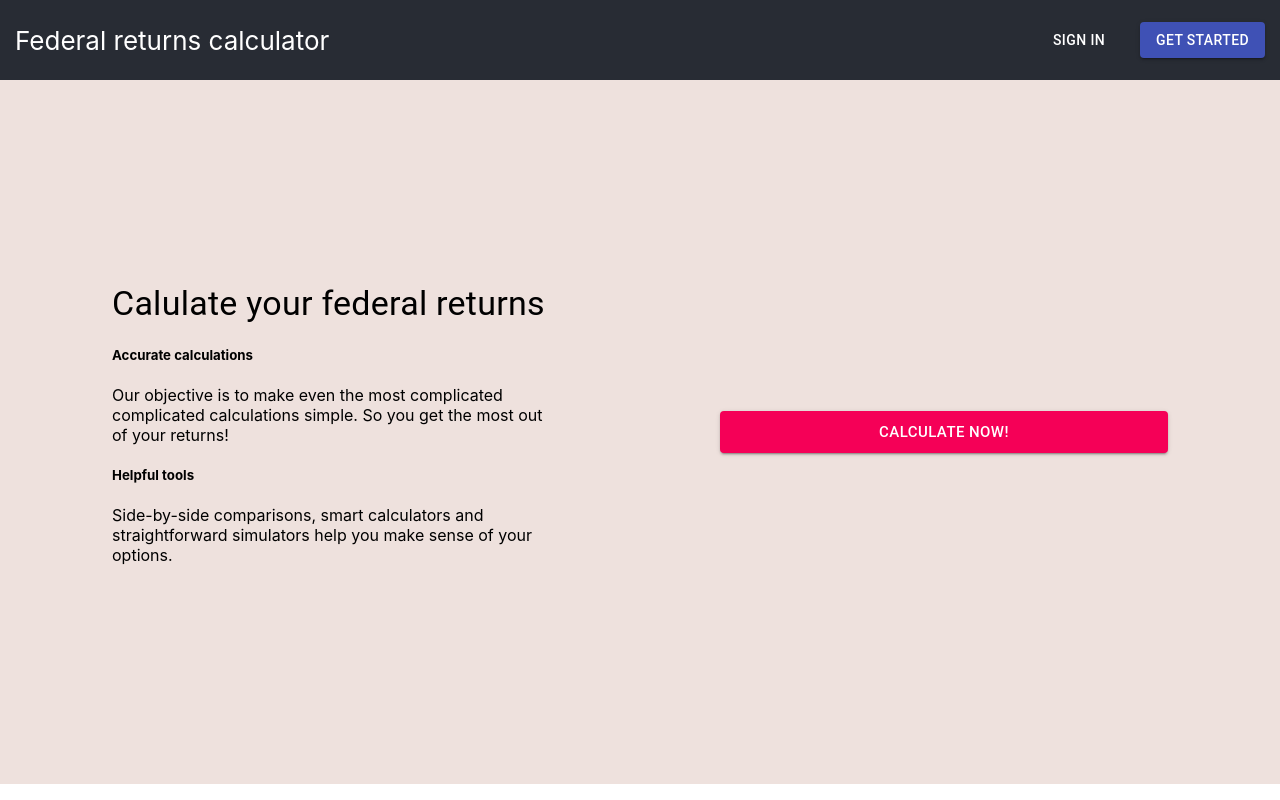
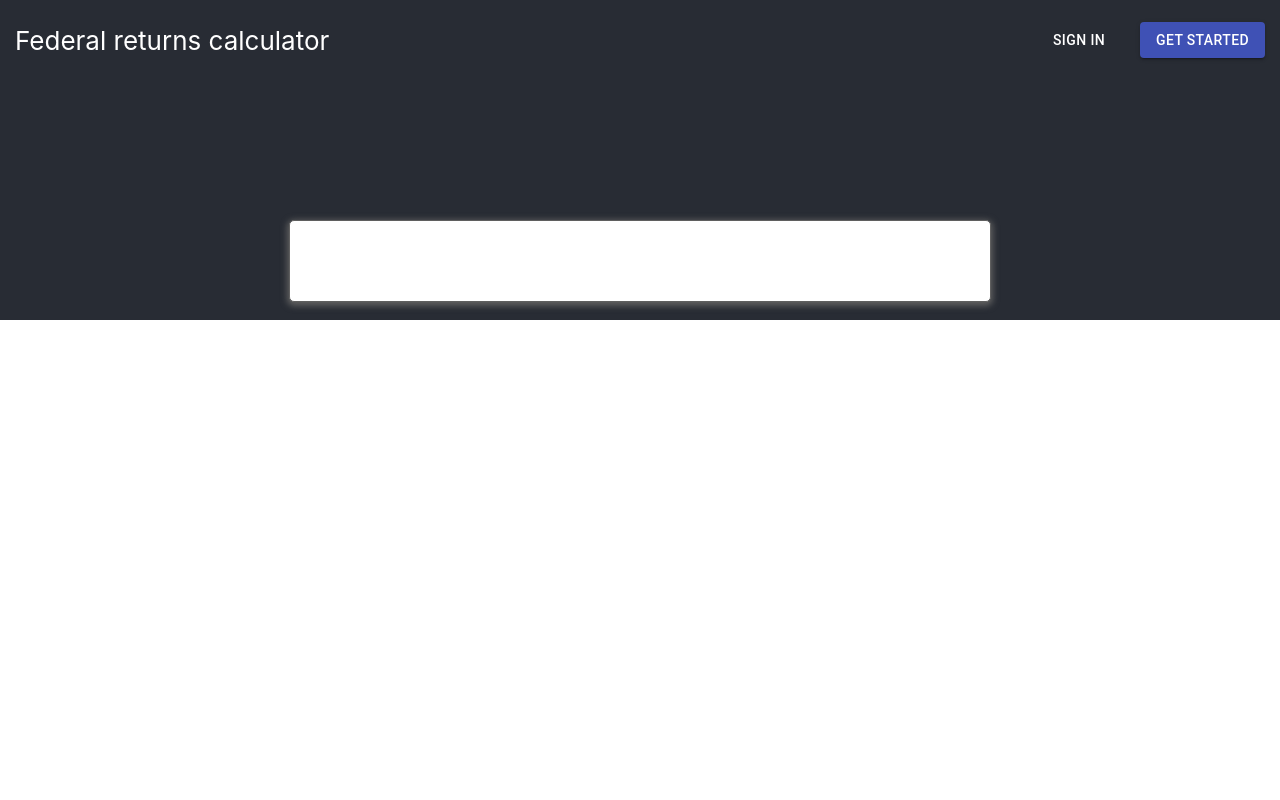
Before and after one commit to pooja1690/fersapp-client, a React (Create React App) app in the folder fersapp/: page /terms in a window 1280 px wide. Built offline with nearby package versions, Linux system fonts and the light colour scheme.

Commit message:
form container with terms and conditions

```diff
--- a/fersapp/package.json
+++ b/fersapp/package.json
@@ -7,6 +7,7 @@
     "email-validator": "^2.0.4",
     "react": "^16.8.6",
     "react-dom": "^16.8.6",
+    "react-router-dom": "^5.0.1",
     "react-scripts": "3.0.1",
     "typescript": "^3.5.2"
   },
--- a/fersapp/src/App.js
+++ b/fersapp/src/App.js
@@ -1,14 +1,21 @@
 import React from "react";
+import { BrowserRouter as Router, Route, Link } from "react-router-dom";
 import Header from "./pages/components/header/Header";
 import LandingPage from "./pages/landing-page/LandingPage";
+import TermsAndConditions from "./pages/terms-conditions";
+import UserForm from "./pages/form/user-form";
 import "./App.css";
 
 function App() {
   return (
-    <div>
-      <Header />
-      <LandingPage />
-    </div>
+    <Router>
+      <div>
+        <Header />
+        <Route path="/" exact component={LandingPage} />
+        <Route path="/userform" component={UserForm} />
+        <Route path="/terms" component={TermsAndConditions} />
+      </div>
+    </Router>
   );
 }
 
--- a/fersapp/src/pages/components/header/Header.css
+++ b/fersapp/src/pages/components/header/Header.css
@@ -1,23 +1,23 @@
-.Header {
+.header-panel {
   background-color: #282c34;
+  height: 40vh;
+  font-size: calc(10px + 2vmin);
+  color: white;
+  padding: 0px 15px 0px 15px;
+}
+
+.header-content {
   height: 80px;
   display: flex;
   flex-direction: row;
   align-items: center;
   justify-content: space-between;
-  font-size: calc(10px + 2vmin);
-  color: white;
-  padding: 0px 15px 0px 15px;
 }
-
-.Header-logo {
+.header-logo {
   float: left;
 }
 
-.Header-left {
-}
-
-.Header-right {
+.header-right {
   display: inherit;
   flex-direction: row;
   align-items: center;
--- a/fersapp/src/pages/components/header/Header.js
+++ b/fersapp/src/pages/components/header/Header.js
@@ -27,12 +27,17 @@ function Header() {
   }
 
   return (
-    <div className="Header">
-      <div className="Header-left">
-        <div className="Header-logo">Federal returns calculator</div>
+    <div className="header-panel">
+      <div className="header-content">
+        <div className="header-left">
+          <div className="header-logo">Federal returns calculator</div>
         </div>
-      <div className="Header-right">
-        <Button variant="text" color="inherit" onClick={handleClickOpenSignIn}>
+        <div className="header-right">
+          <Button
+            variant="text"
+            color="inherit"
+            onClick={handleClickOpenSignIn}
+          >
             Sign In
           </Button>
           <Button
@@ -52,6 +57,7 @@ function Header() {
           </Dialog>
         </div>
       </div>
+    </div>
   );
 }
 
--- /dev/null
+++ b/fersapp/src/pages/form/container.js
@@ -0,0 +1,13 @@
+import React from "react";
+import "./styles.css";
+
+const Container = props => {
+  return (
+    <div className="form-container">
+      <h2>{props.heading}</h2>
+      {props.content}
+    </div>
+  );
+};
+
+export default Container;
--- /dev/null
+++ b/fersapp/src/pages/form/styles.css
@@ -0,0 +1,14 @@
+.form-container {
+    overflow-x: scroll;
+    border: 1px solid #5f5f5f;
+    border-radius: 5px;
+    width: 50vw;
+    padding: 30px;
+    box-shadow: 0px 2px 6px 2px #5f5f5f;
+    background-color: white;
+    position: relative;
+    top: -100px;
+    margin: auto;
+    max-height: 500px;
+    text-align: justify;
+}
--- /dev/null
+++ b/fersapp/src/pages/form/user-form/index.js
@@ -0,0 +1,16 @@
+import React from "react";
+import Typography from "@material-ui/core/Typography";
+import Button from "@material-ui/core/Button";
+import TermsAndConditions from "../../terms-conditions";
+import Container from "../container";
+const terms = false;
+
+function UserForm() {
+  return (
+    <div>
+      <TermsAndConditions />
+    </div>
+  );
+}
+
+export default UserForm;
--- a/fersapp/src/pages/landing-page/LandingPage.js
+++ b/fersapp/src/pages/landing-page/LandingPage.js
@@ -2,6 +2,7 @@ import React from "react";
 import "./LandingPage.css";
 import Typography from "@material-ui/core/Typography";
 import Button from "@material-ui/core/Button";
+import { Link } from "react-router-dom";
 
 function LandingPage() {
   return (
@@ -26,6 +27,7 @@ function LandingPage() {
         </div>
       </div>
       <div className="reasons__button">
+        <Link to="/userform">
           <Button
             variant="contained"
             color="secondary"
@@ -35,6 +37,7 @@ function LandingPage() {
           >
             Calculate Now!
           </Button>
+        </Link>
       </div>
     </div>
   );
--- /dev/null
+++ b/fersapp/src/pages/terms-conditions/index.js
@@ -0,0 +1,74 @@
+import React from "react";
+import Typography from "@material-ui/core/Typography";
+import Button from "@material-ui/core/Button";
+import Container from "../form/container";
+
+function TermsAndConditions() {
+  return <Container heading={termsHeading} content={termsContent} />;
+}
+
+const termsHeading = () => {
+  return <>Terms and Conditions</>;
+};
+
+const termsContent = () => {
+  return (
+    <>
+      Welcome to Google! Thanks for using our products and services
+      (“Services”). The Services are provided by Google LLC (“Google”), located
+      at 1600 Amphitheatre Parkway, Mountain View, CA 94043, United States. By
+      using our Services, you are agreeing to these terms. Please read them
+      carefully. Our Services are very diverse, so sometimes additional terms or
+      product requirements (including age requirements) may apply. Additional
+      terms will be available with the relevant Services, and those additional
+      terms become part of your agreement with us if you use those Services.
+      Using our Services You must follow any policies made available to you
+      within the Services. Don’t misuse our Services. For example, don’t
+      interfere with our Services or try to access them using a method other
+      than the interface and the instructions that we provide. You may use our
+      Services only as permitted by law, including applicable export and
+      re-export control laws and regulations. We may suspend or stop providing
+      our Services to you if you do not comply with our terms or policies or if
+      we are investigating suspected misconduct. Using our Services does not
+      give you ownership of any intellectual property rights in our Services or
+      the content you access. You may not use content from our Services unless
+      you obtain permission from its owner or are otherwise permitted by law.
+      These terms do not grant you the right to use any branding or logos used
+      in our Services. Don’t remove, obscure, or alter any legal notices
+      displayed in or along with our Services. Our Services display some content
+      that is not Google’s. This content is the sole responsibility of the
+      entity that makes it available. We may review content to determine whether
+      it is illegal or violates our policies, and we may remove or refuse to
+      display content that we reasonably believe violates our policies or the
+      law. But that does not necessarily mean that we review content, so please
+      don’t assume that we do. In connection with your use of the Services, we
+      may send you service announcements, administrative messages, and other
+      information. You may opt out of some of those communications. Some of our
+      Services are available on mobile devices. Do not use such Services in a
+      way that distracts you and prevents you from obeying traffic or safety
+      laws. Your Google Account You may need a Google Account in order to use
+      some of our Services. You may create your own Google Account, or your
+      Google Account may be assigned to you by an administrator, such as your
+      employer or educational institution. If you are using a Google Account
+      assigned to you by an administrator, different or additional terms may
+      apply and your administrator may be able to access or disable your
+      account. To protect your Google Account, keep your password confidential.
+      You are responsible for the activity that happens on or through your
+      Google Account. Try not to reuse your Google Account password on
+      third-party applications. If you learn of any unauthorized use of your
+      password or Google Account, follow these instructions. Privacy and
+      Copyright Protection Google’s privacy policies explain how we treat your
+      personal data and protect your privacy when you use our Services. By using
+      our Services, you agree that Google can use such data in accordance with
+      our privacy policies. We respond to notices of alleged copyright
+      infringement and terminate accounts of repeat infringers according to the
+      process set out in the U.S. Digital Millennium Copyright Act. We provide
+      information to help copyright holders manage their intellectual property
+      online. If you think somebody is violating your copyrights and want to
+      notify us, you can find information about submitting notices and Google’s
+      policy about responding to notices in our Help Center.
+    </>
+  );
+};
+
+export default TermsAndConditions;
```
Also changed, not shown: 1 other file (tests, documents, lock files or other folders). Lines whose indentation alone changed are shown as unchanged.
